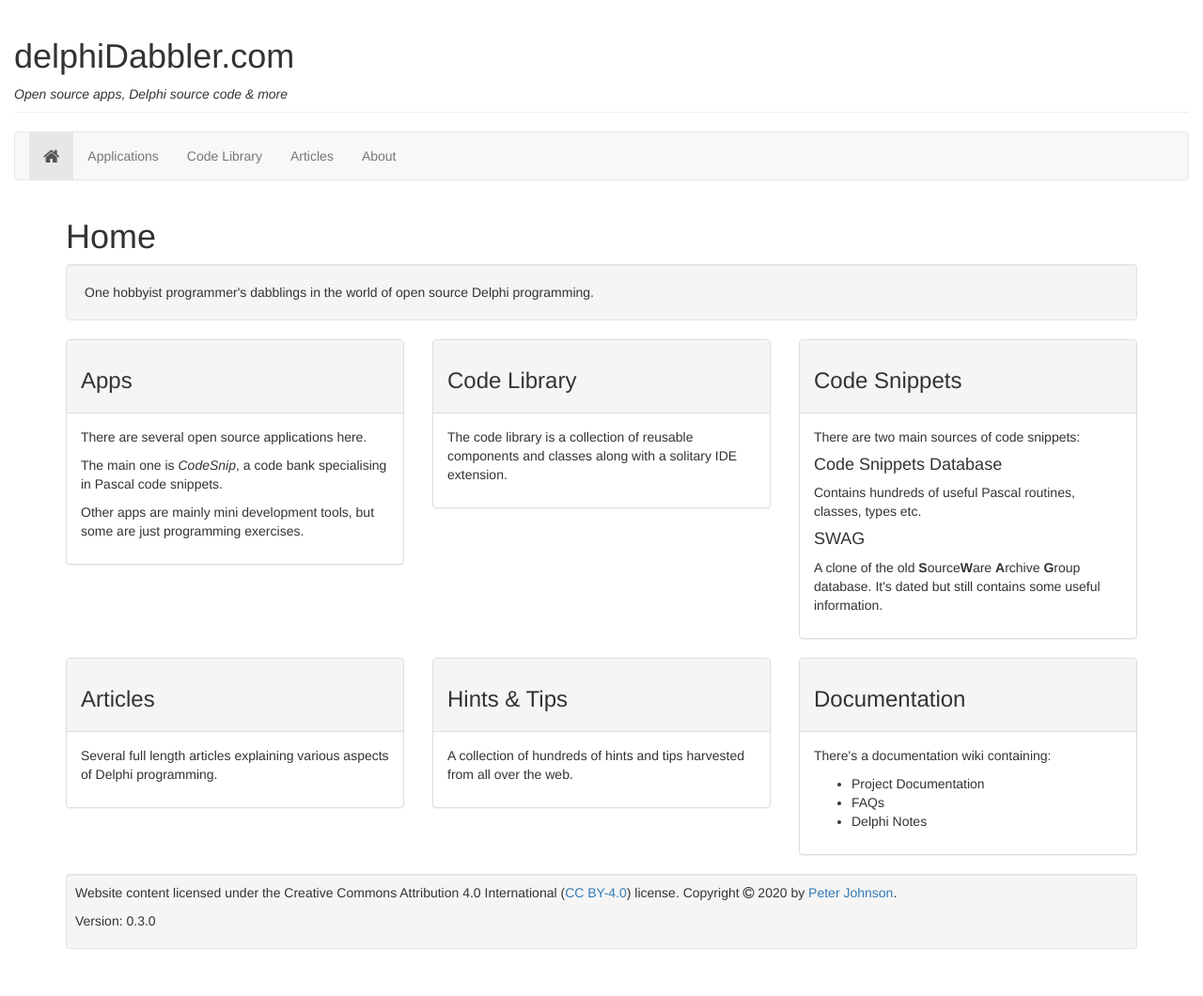
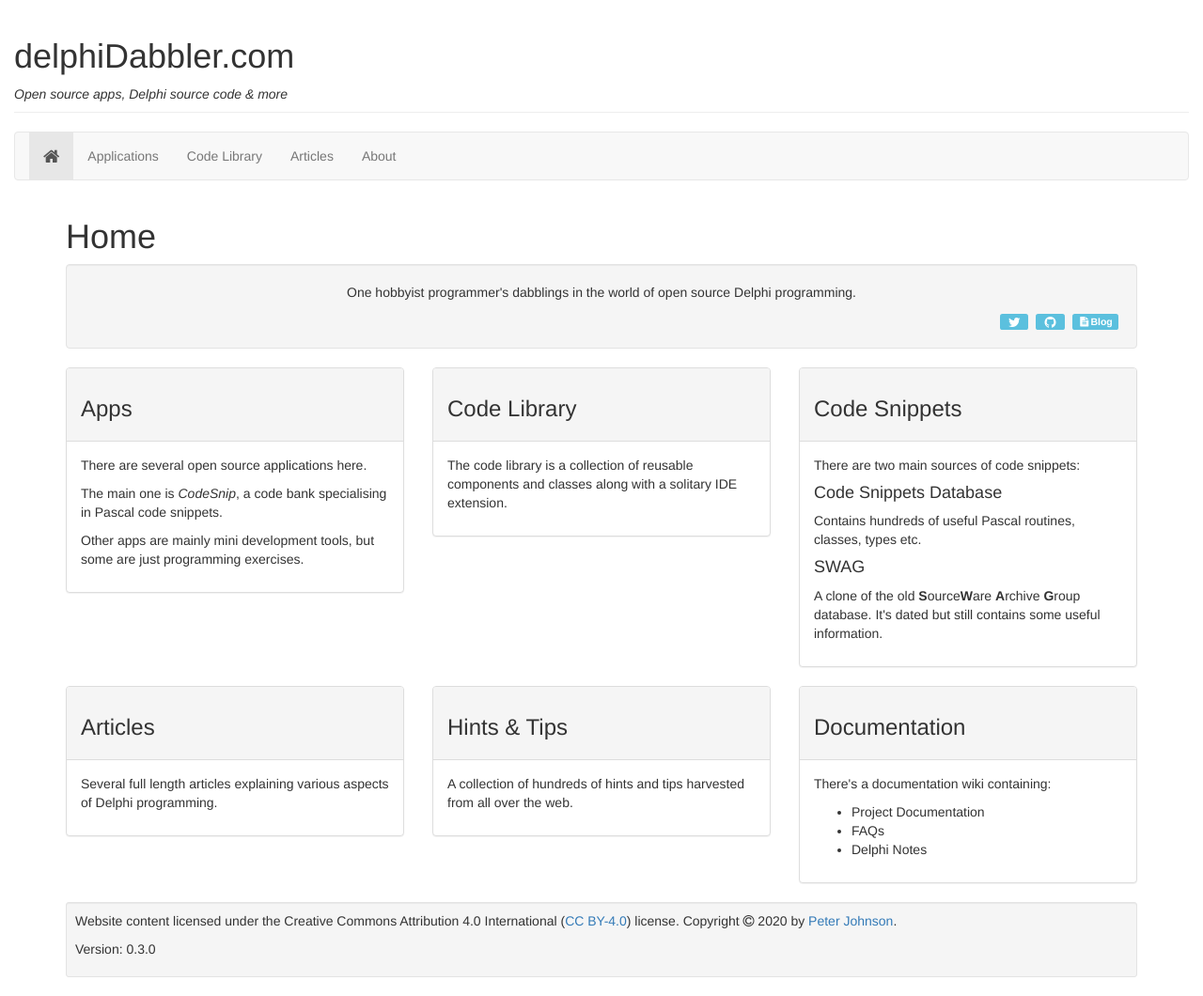
Before and after one commit to delphidabbler/delphidabbler.github.io, a Jekyll site: the page built from index.html, in a window 1280 px wide. Shown: the whole page at 94% size. Built offline with Jekyll 4.4.1, drawn with Linux system fonts in a browser that asks for light colours; nearby versions of some CDN libraries; before the commit the page ends 1030 px from its top, so only the background shows below that.

Commit message:
Add social media glyphs to home page

```diff
--- a/index.html
+++ b/index.html
@@ -5,7 +5,10 @@
 <h1>Home</h1>
 
 <div class="well">
-  One hobbyist programmer's dabblings in the world of open source Delphi programming.
+  <p class="text-center">One hobbyist programmer's dabblings in the world of open source Delphi programming.</p>
+  <div class="text-right">
+    <a href="https://twitter.com/delphidabbler"" title="@delphidabbler on Twitter" class="label label-info"><span class="fa fa-lg fa-twitter fa-fw" aria-hidden="true"></span></a>&nbsp;&nbsp;<a href="https://github.com/delphidabbler" title="DelphiDabbler GitHub account" class="label label-info"><span class="fa fa-lg fa-github fa-fw" aria-hidden="true"></span></a>&nbsp;&nbsp;<a href="http://delphidabbler.blogspot.com/" title="DelphiDabbler Blog on Blogger" class="label label-info"><span class="fa fa-file-text fa-fw" aria-hidden="true"></span>Blog</a>
+  </div>
 </div>
 
 <div class="row">
```
